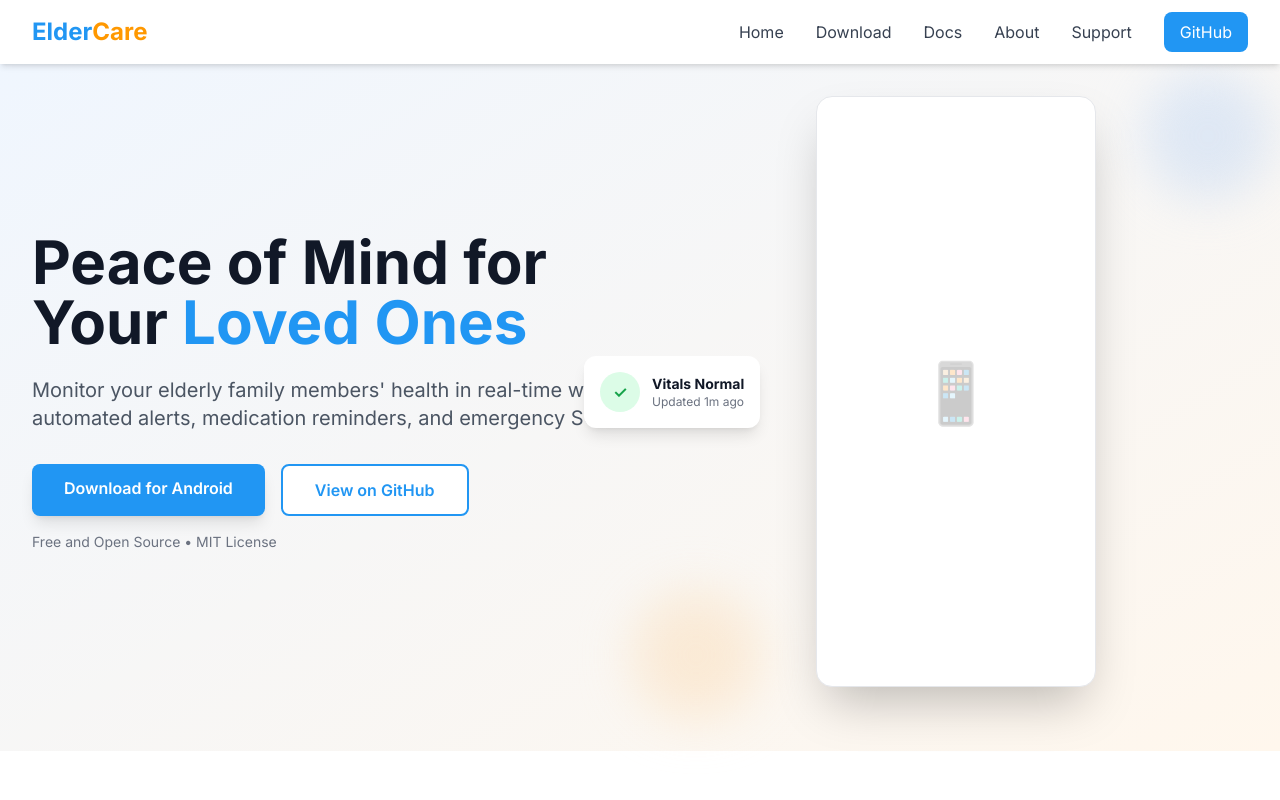
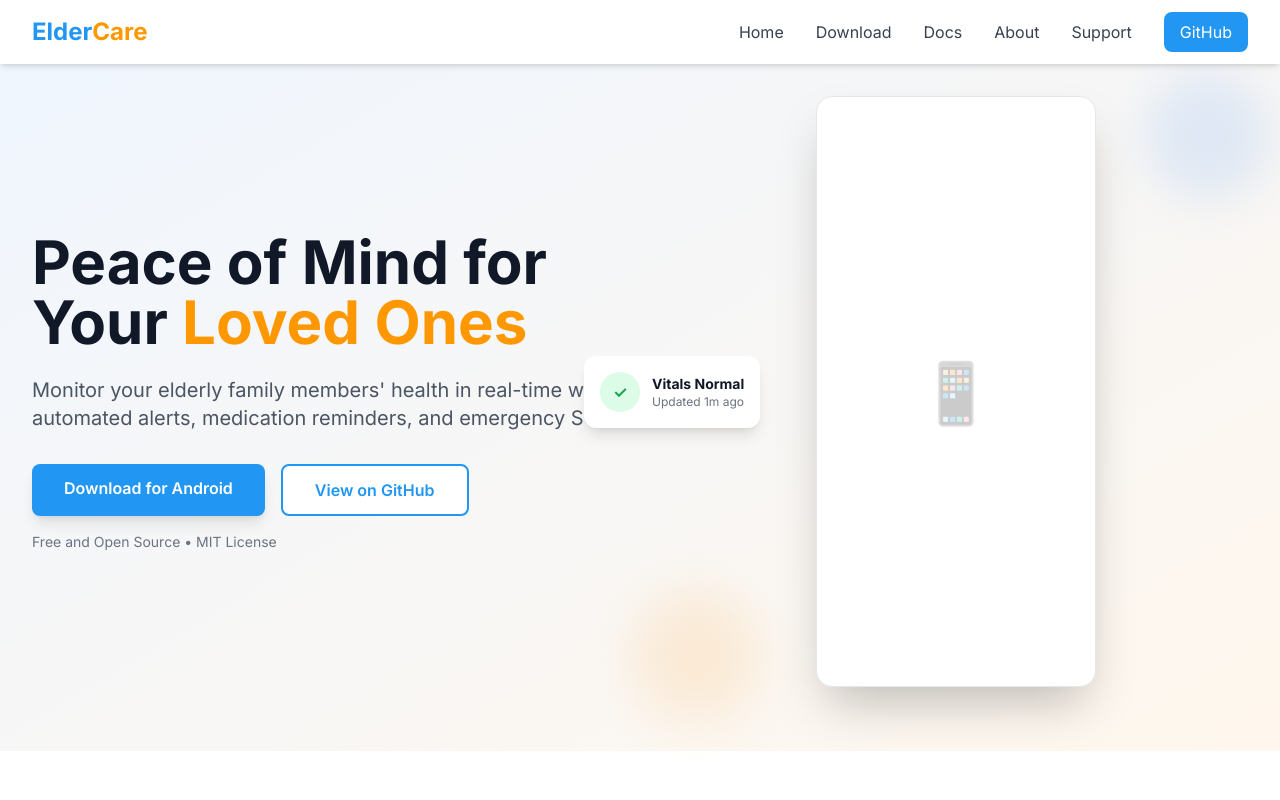
Before and after one commit to cintucodes/eldercare-website, a Next.js app: page / in a window 1280 px wide. Shown: the top 800 px of the page. Built offline with nearby package versions, Linux system fonts and the light colour scheme.

Commit message:
Initial commit

```diff
--- a/components/Hero.js
+++ b/components/Hero.js
@@ -7,7 +7,7 @@ export default function Hero() {
         <div className="grid md:grid-cols-2 gap-12 items-center">
           <div>
             <h1 className="text-5xl md:text-6xl font-bold text-gray-900 mb-6 leading-tight">
-              Peace of Mind for Your <span className="text-primary">Loved Ones</span>
+              Peace of Mind for Your <span className="text-secondary">Loved Ones</span>
             </h1>
             <p className="text-xl text-gray-600 mb-8">
               Monitor your elderly family members' health in real-time with automated alerts, medication reminders, and emergency SOS
```
